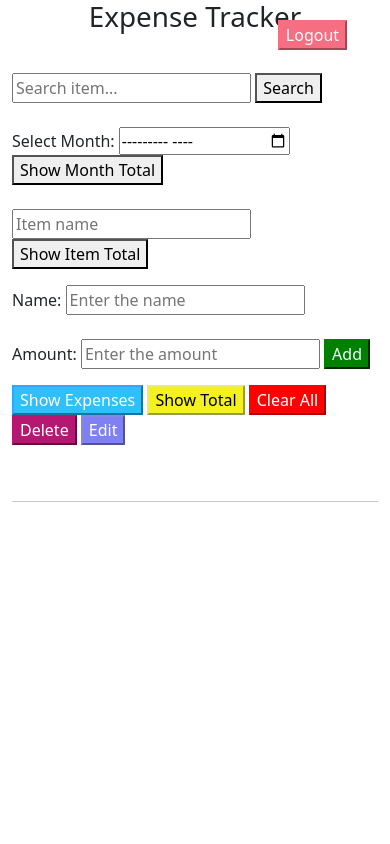
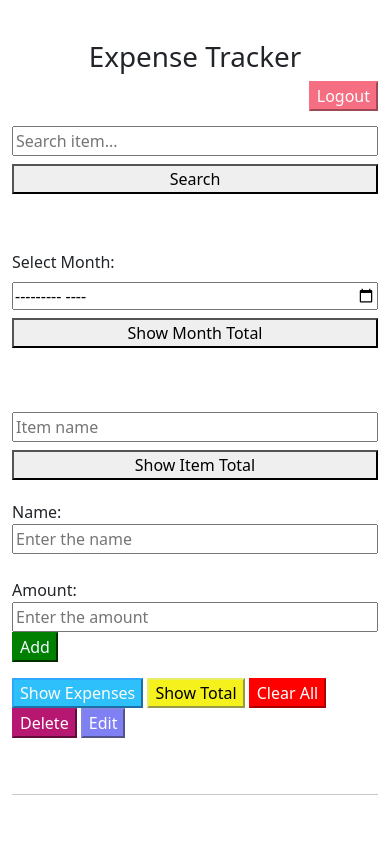
Before and after one commit to sinan2003bin-hub/Result_system, a Django app: page /home/ in a window 390 px wide. Run offline with Django 5.2, Linux system fonts and the light colour scheme; a user stored in the database is signed in; data comes from the database, SQL or seed files in the repository; both versions use the stored data as it was after the commit.

Commit message:
finally fixed UI for phone

```diff
--- a/expense_tracker/templates/expense_tracker/home.html
+++ b/expense_tracker/templates/expense_tracker/home.html
@@ -1,12 +1,17 @@
 <style>
 .container{
-    width: 90%;
+    width: 80%;
     margin: auto;
     margin-top: 40px;
+    max-width: 1000px;
+}
+h1{
+    text-align:center;
 }
 .get{
     float:right;
 }
+
 .show{
     background-color: rgb(46, 192, 250);
     color: rgb(255, 252, 252);
@@ -54,22 +59,54 @@ a{
     color: white;
     border-color:rgb(245, 110, 130);
 }
+/* ---------- Mobile Only ---------- */
+@media (max-width:768px){
+
+    .container{
+        width:95%;
+    }
+
+    .logout-form{
+        position:static;
+        text-align:right;
+        margin-bottom:15px;
+    }
+
+    .get{
+        float:none;
+        margin-bottom:20px;
+    }
+
+    .get input,
+    .get button{
+        display:block;
+        width:100%;
+        margin:8px 0;
+    }
+
+    input{
+        width:100%;
+        box-sizing:border-box;
+    }
+
+}
 </style>
 
 <head>
   <link href="https://cdn.jsdelivr.net/npm/bootstrap@5.3.3/dist/css/bootstrap.min.css" rel="stylesheet">
+  <meta name="viewport" content="width=device-width, initial-scale=1.0">
 </head>
-<h1><center>Expense Tracker</center></h1>
+
+<div class="container">
+    <h1>Expense Tracker</h1>
+
 
 <form method="POST" action="{% url 'logout' %}" class="logout-form">
     {% csrf_token %}
     <button type="submit" class="logout">Logout</button>
 </form>
 
-<div class="container">
-
 <form method="get" class="get">
-
     <input type="text" name="search" placeholder="Search item...">
     <button type="submit">Search</button><br><br>
 
@@ -81,6 +118,7 @@ a{
     <button type="submit">Show Item Total</button>
 
 </form>
+
 <!-- Add -->
 <form method="POST" >
     {% csrf_token %}
@@ -203,4 +241,5 @@ a{
             {% endfor %}
     {% endfor %}
 {% endif %}
+
 </div>
```
Also changed, not shown: expense_tracker/templates/expense_tracker/edit.html (+25 -0 lines), db.sqlite3.
